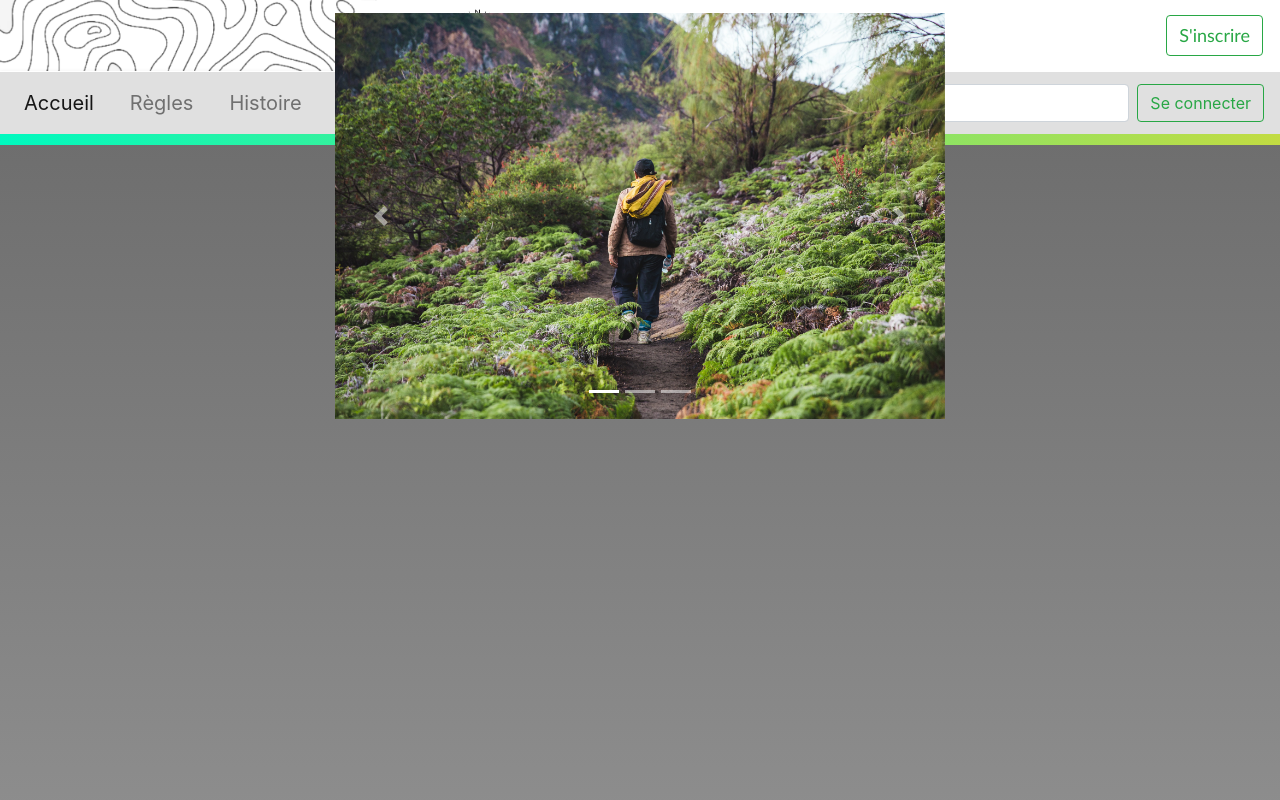
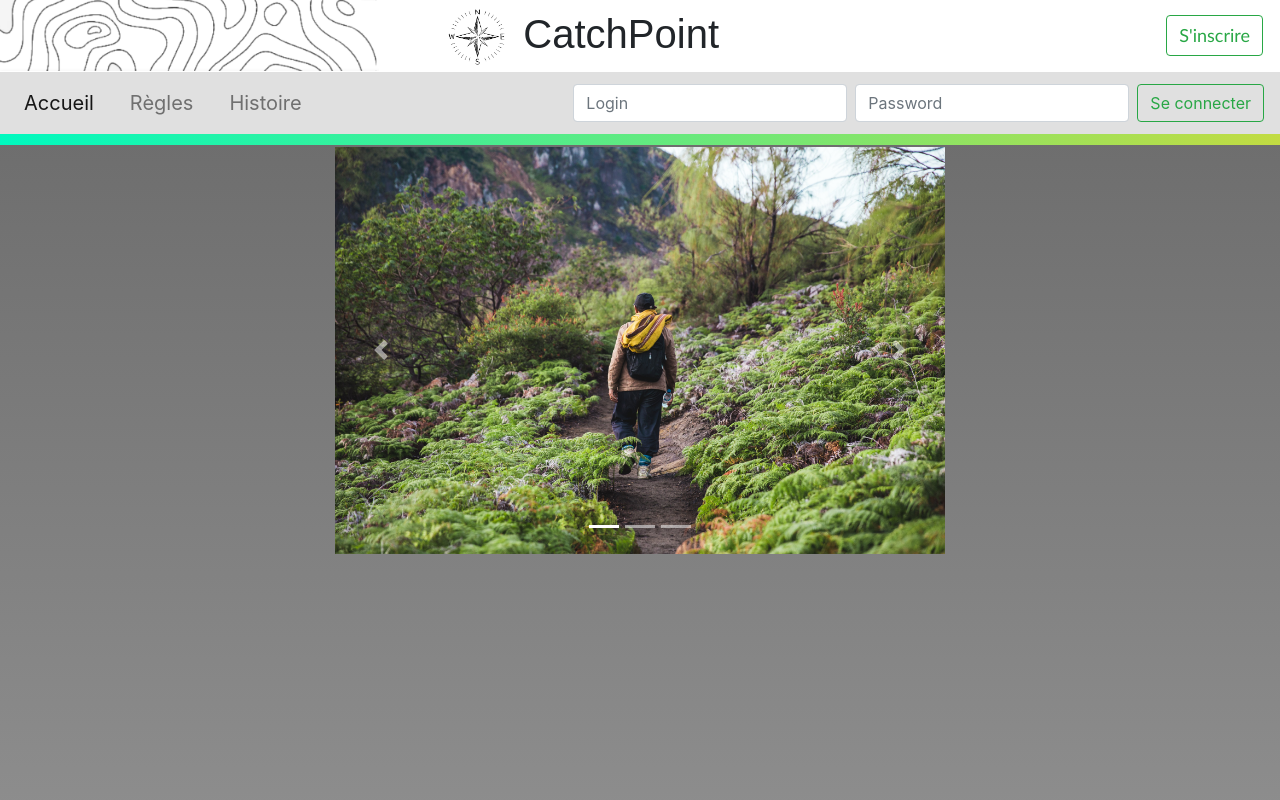
Before and after one commit to Coco-sempai/CatchPoint-Site, a Symfony app: template templates/pages/home.html.twig in a window 1280 px wide. Run offline with Twig, Linux system fonts and the light colour scheme; the template is opened without the code that fills it, so the values that code supplies are empty; some libraries are stand-ins or nearby versions.

Commit message:
Default Changelist

```diff
--- a/public/style.css
+++ b/public/style.css
@@ -57,6 +57,6 @@
 
 
 .container {
-    padding-top: 1%;
+    padding-top: 11.5%;
     width: 50%;
 }
```
